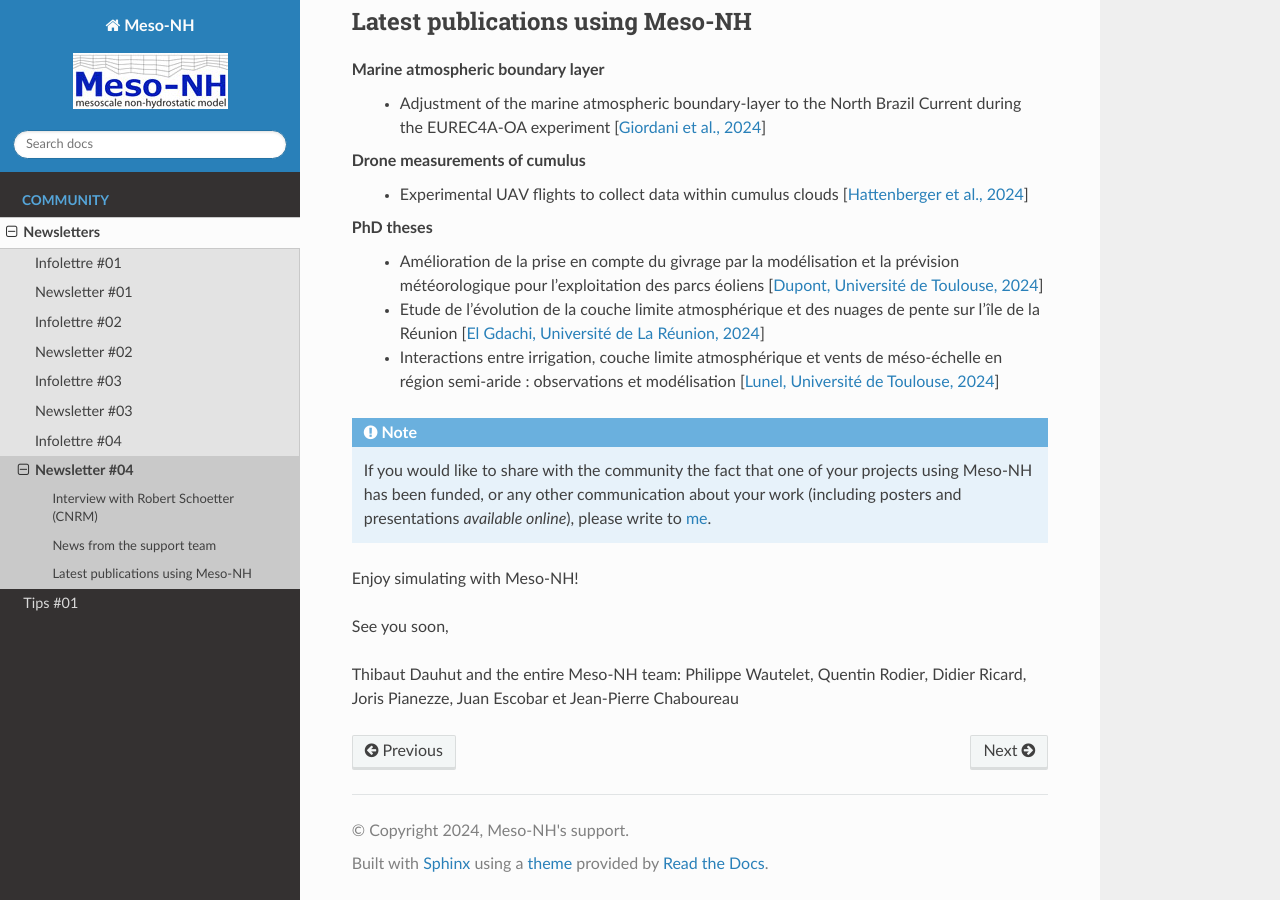
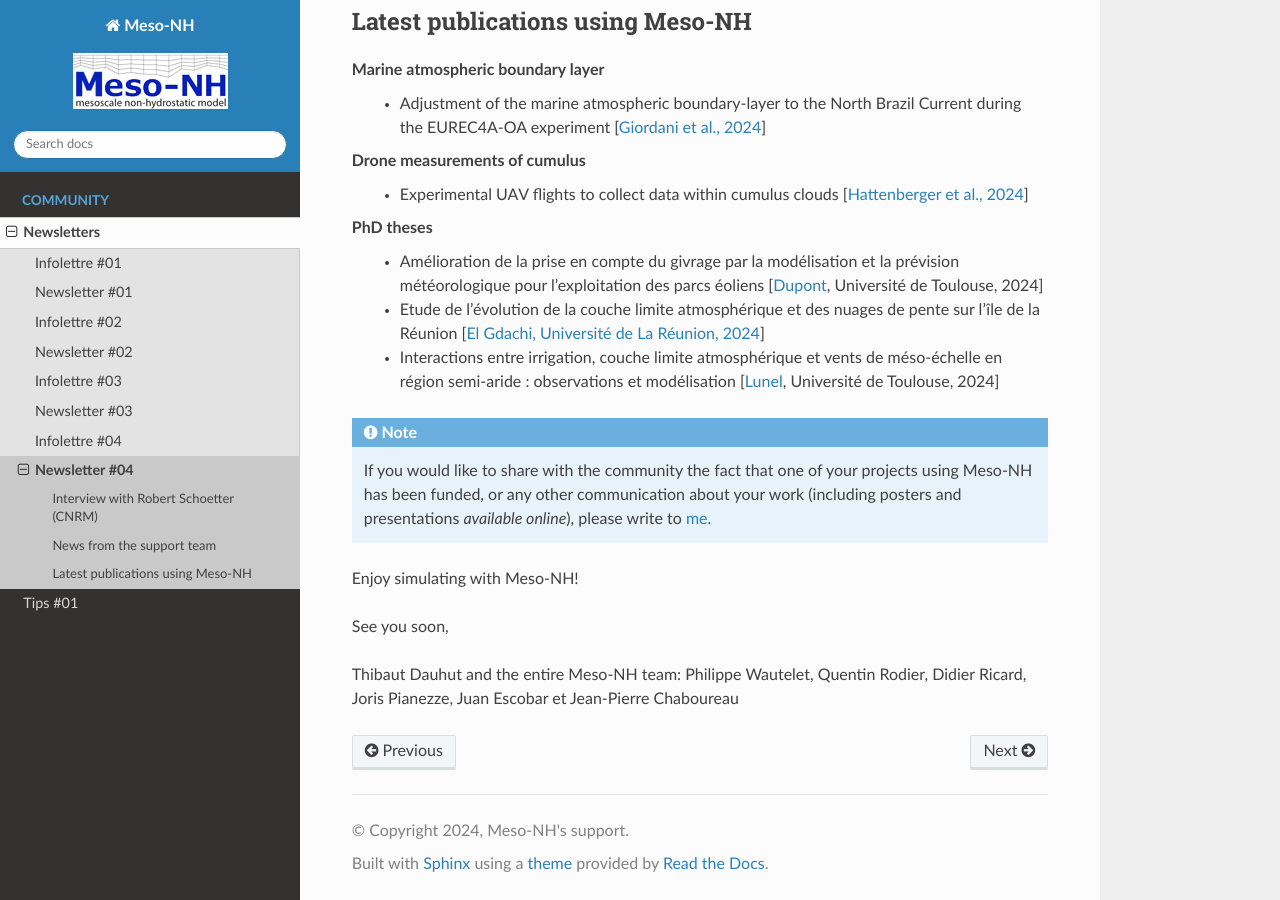
Before and after one commit to JorisPianezze/mesonh_newsletters, a Sphinx documentation site: the page built from docs/source/community/newsletters/newsletter_04_english.rst, in a window 1280 px wide and 900 px high, scrolled down 2912 px. Built offline with Sphinx 7.4.7 and the Read the Docs theme 3.1.0, drawn with Linux system fonts in a browser that asks for light colours.

```diff
--- a/docs/source/community/newsletters/newsletter_04_english.rst
+++ b/docs/source/community/newsletters/newsletter_04_english.rst
@@ -78,9 +78,9 @@ Drone measurements of cumulus
   - Experimental UAV flights to collect data within cumulus clouds [`Hattenberger et al., 2024 <https://doi.org/10.1109/TFR.2024.3478216>`_]
 
 PhD theses
-  - Amélioration de la prise en compte du givrage par la modélisation et la prévision météorologique pour l'exploitation des parcs éoliens [`Dupont, Université de Toulouse, 2024 <https://theses.fr/s305624>`_]
+  - Amélioration de la prise en compte du givrage par la modélisation et la prévision météorologique pour l'exploitation des parcs éoliens [`Dupont <https://theses.fr/s305624>`_, Université de Toulouse, 2024]
   - Etude de l'évolution de la couche limite atmosphérique et des nuages de pente sur l'île de la Réunion [`El Gdachi, Université de La Réunion, 2024 <https://theses.fr/s311244>`_]
-  - Interactions entre irrigation, couche limite atmosphérique et vents de méso-échelle en région semi-aride : observations et modélisation [`Lunel, Université de Toulouse, 2024 <https://theses.fr/s304370>`_]
+  - Interactions entre irrigation, couche limite atmosphérique et vents de méso-échelle en région semi-aride : observations et modélisation [`Lunel <https://theses.fr/s304370>`_, Université de Toulouse, 2024]
 
 .. note::
 
```
